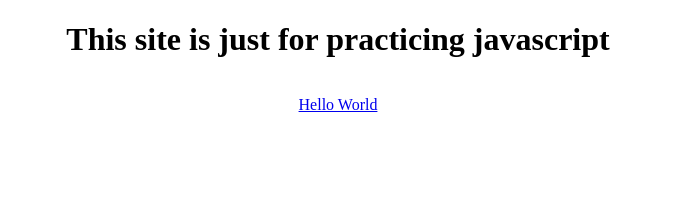
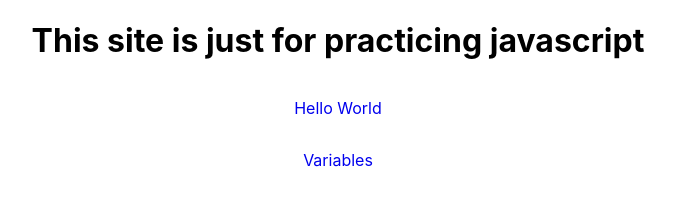
Before and after one commit to Sasibru/javascript-code-alongs, a plain HTML site: page index.html in a window 1280 px wide. Shown: the whole page, without its empty margins (302-977 px from the left). Drawn offline with Linux system fonts and the light colour scheme.

Commit message:
Add variables page

```diff
--- a/css/styles.css
+++ b/css/styles.css
@@ -4,6 +4,7 @@ body {
     margin: 0;
     justify-content: center;
     align-items: center;
+    font-family: -apple-system, BlinkMacSystemFont, 'Segoe UI', Roboto, Oxygen, Ubuntu, Cantarell, 'Open Sans', 'Helvetica Neue', sans-serif;
 }
 
 
@@ -15,3 +16,12 @@ ul {
     padding-left: 0;
     margin-left: 0;
 }
+
+a {
+    text-decoration: none;
+}
+
+.container-introduction {
+    display: flex;
+    flex-direction: column;
+}
--- a/index.html
+++ b/index.html
@@ -12,5 +12,12 @@
         <ul>
             <li><a href="./pages/helloworld.html">Hello World</a></li>
         </ul>
+        <div class="container-introduction">
+           <div class="intro-list">
+            <ul>
+                <li><a href="./pages/variables.html">Variables</a></li>
+            </ul>
+           </div>
+        </div>
     </body>
 </html>
```
Also changed, not shown: pages/variables.html (added, +13 -0 lines).
